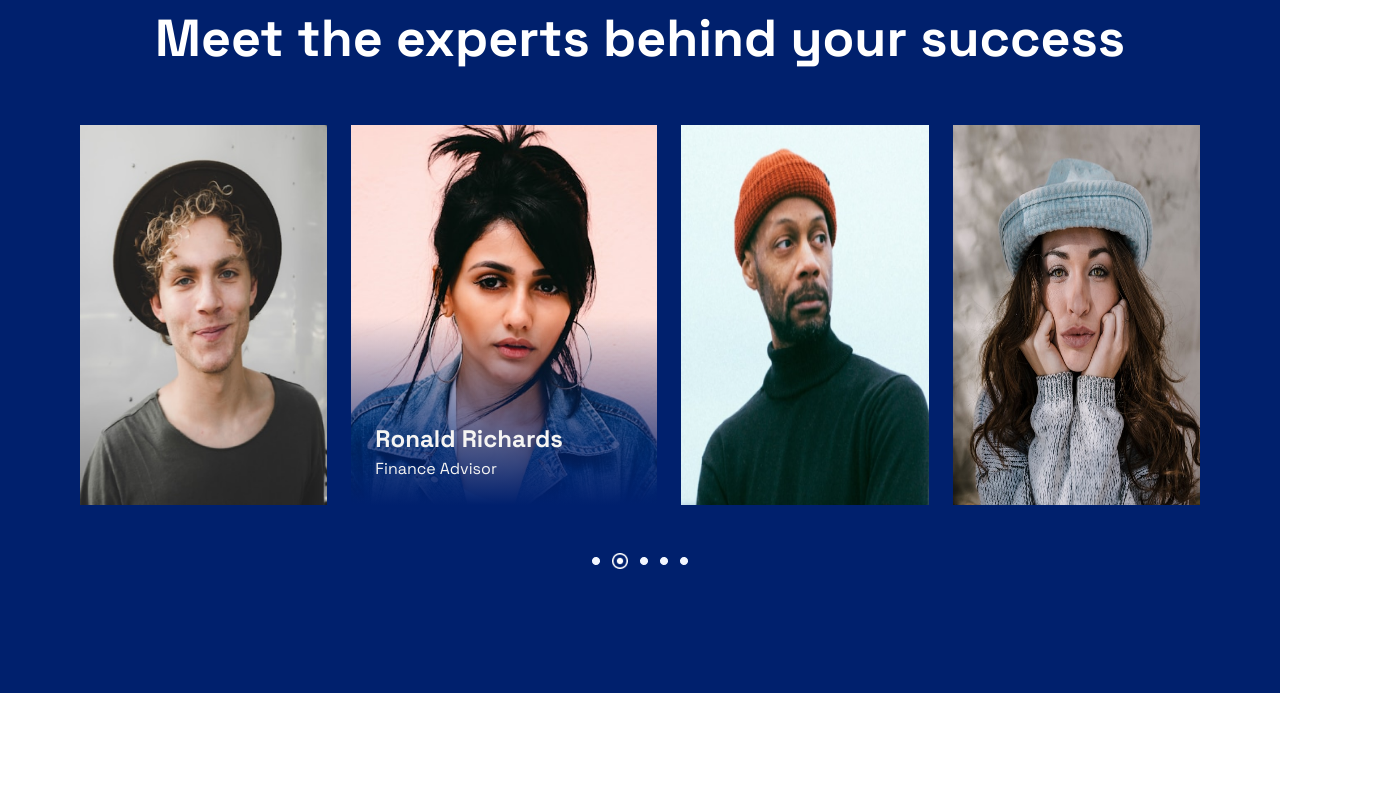
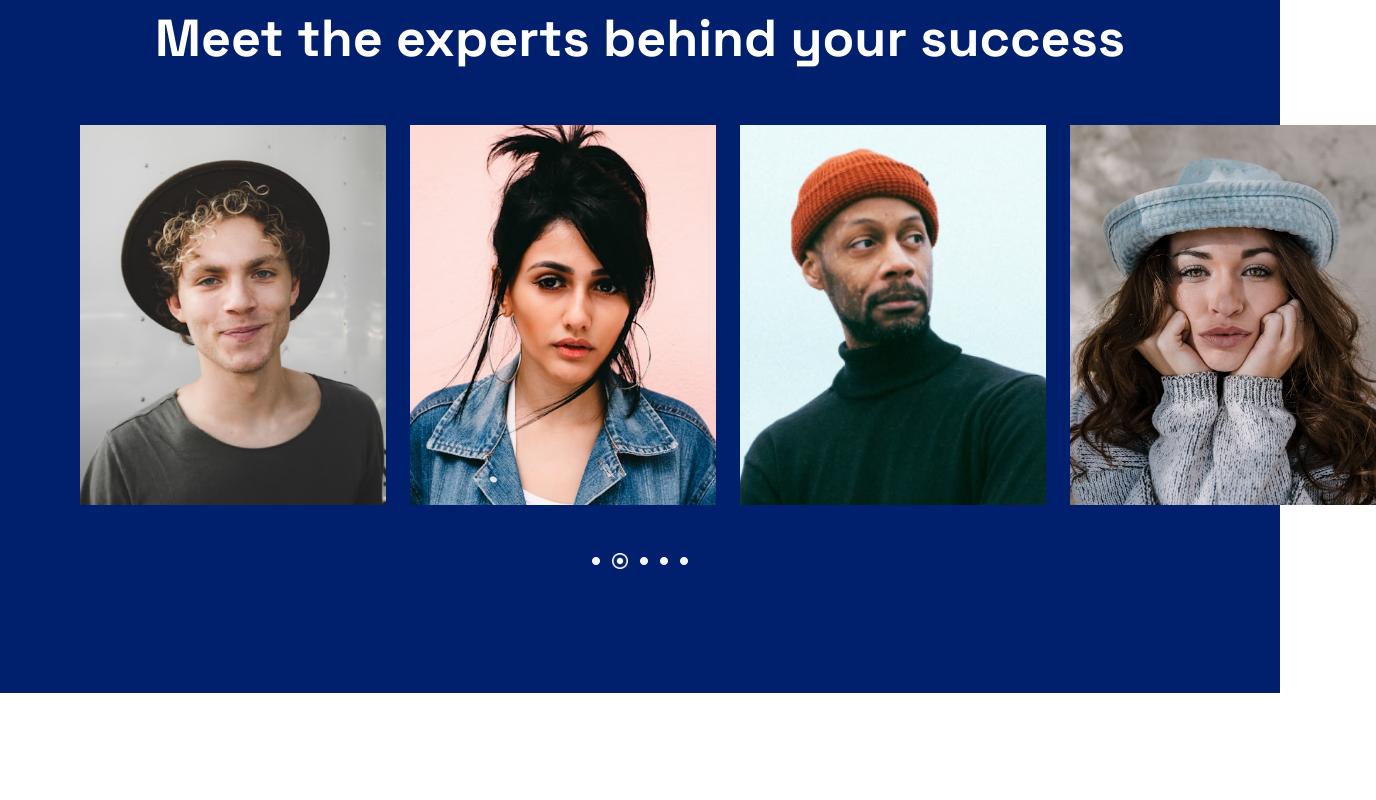
Before and after one commit to HunterMahmud/Softronixs-task, a React (Vite) app: page / in a window 1280 px wide. Shown: the part 5440-6240 px from the top of the page, 1376 px wide, since content can reach past the window. Built offline with nearby package versions, Linux system fonts and the light colour scheme.

Commit message:
Team: hover effect added

```diff
--- a/src/components/Team.jsx
+++ b/src/components/Team.jsx
@@ -7,13 +7,30 @@ const Team = () => {
                 <div className='flex justify-center items-center'>
                     <h1 className='text-center text-[30px] lg:text-[52px] text-white font-bold'>Meet the experts behind your success</h1>
                 </div>
-                {/* image */}
+
+                {/* image of team */}
                 <div className='flex items-center justify-between gap-6'>
-                    <div className='w-[306px] h-[380px] hidden lg:block'>
-                        <img className='w-[306px] h-[380px]' src="/team1.png" alt="" />
+                    <div className="w-[306px] h-[380px] hidden lg:block">
+                        <div className="relative w-[306px] h-[380px] group">
+                            {/* Image */}
+                            <img
+                                className="w-full h-full object-cover"
+                                src="/team1.png"
+                                alt="Team Member"
+                            />
+
+                            {/* Custom Gradient Overlay */}
+                            <div className="absolute inset-0 opacity-0 group-hover:opacity-100 transition-opacity duration-500 ease-in-out before:absolute before:inset-0 before:bg-[linear-gradient(180deg,rgba(0,32,109,0)_50.47%,#00206D_100%)] before:z-10"></div>
+
+                            {/* Text Overlay */}
+                            <div className="absolute inset-0 flex flex-col ml-6 justify-end pb-6 text-white opacity-0 group-hover:opacity-100 transition-opacity duration-500 ease-in-out z-20">
+                                <h5 className="text-[24px] text-[#F6F5F3] font-bold">Ronald Richards</h5>
+                                <p className="text-[#F6F5F3]">Finance Advisor</p>
+                            </div>
+                        </div>
                     </div>
-                    <div className='w-[306px] h-[380px] mx-auto lg:mx-0'>
-                        <div className="relative w-[306px] h-[380px]">
+                    <div className="w-[306px] h-[380px] mx-auto lg:mx-0">
+                        <div className="relative w-[306px] h-[380px] group">
                             {/* Image */}
                             <img
                                 className="w-full h-full object-cover"
@@ -22,24 +39,52 @@ const Team = () => {
                             />
 
                             {/* Custom Gradient Overlay */}
-                            <div className="absolute inset-0 before:absolute before:inset-0 before:bg-[linear-gradient(180deg,rgba(0,32,109,0)_50.47%,#00206D_100%)] before:z-10"></div>
+                            <div className="absolute inset-0 opacity-0 group-hover:opacity-100 transition-opacity duration-500 ease-in-out before:absolute before:inset-0 before:bg-[linear-gradient(180deg,rgba(0,32,109,0)_50.47%,#00206D_100%)] before:z-10"></div>
 
                             {/* Text Overlay */}
-                            <div className="absolute inset-0 flex flex-col ml-6 justify-end pb-6 text-white z-20">
+                            <div className="absolute inset-0 flex flex-col ml-6 justify-end pb-6 text-white opacity-0 group-hover:opacity-100 transition-opacity duration-500 ease-in-out z-20">
                                 <h5 className="text-[24px] text-[#F6F5F3] font-bold">Ronald Richards</h5>
                                 <p className="text-[#F6F5F3]">Finance Advisor</p>
                             </div>
                         </div>
-
-
-                    </div>
-                    <div className='w-[306px] h-[380px]  hidden lg:block'>
-                        <img className='w-[306px] h-[380px]' src="/team3.png" alt="" />
-                    </div>
-                    <div className='w-[306px] h-[380px] hidden xl:block'>
-                        <img className='w-[306px] h-[380px]' src="/team4.jpeg" alt="" />
                     </div>
 
+                    <div className="w-[306px] h-[380px] hidden lg:block">
+                        <div className="relative w-[306px] h-[380px] group">
+                            {/* Image */}
+                            <img
+                                className="w-full h-full object-cover"
+                                src="/team3.png"
+                                alt="Team Member"
+                            />
+                            {/* Custom Gradient Overlay */}
+                            <div className="absolute inset-0 opacity-0 group-hover:opacity-100 transition-opacity duration-300 before:absolute before:inset-0 before:bg-[linear-gradient(180deg,rgba(0,32,109,0)_50.47%,#00206D_100%)] before:z-10"></div>
+
+                            {/* Text Overlay */}
+                            <div className="absolute inset-0 flex flex-col ml-6 justify-end pb-6 text-white opacity-0 group-hover:opacity-100 transition-opacity duration-300 z-20">
+                                <h5 className="text-[24px] text-[#F6F5F3] font-bold">Ronald Richards</h5>
+                                <p className="text-[#F6F5F3]">Finance Advisor</p>
+                            </div>
+                        </div>
+                    </div>
+                    <div className="w-[306px] h-[380px] hidden xl:block">
+                        <div className="relative w-[306px] h-[380px] group">
+                            {/* Image */}
+                            <img
+                                className="w-full h-full object-cover"
+                                src="/team4.jpeg"
+                                alt="Team Member"
+                            />
+                            {/* Custom Gradient Overlay */}
+                            <div className="absolute inset-0 opacity-0 group-hover:opacity-100 transition-opacity duration-300 before:absolute before:inset-0 before:bg-[linear-gradient(180deg,rgba(0,32,109,0)_50.47%,#00206D_100%)] before:z-10"></div>
+
+                            {/* Text Overlay */}
+                            <div className="absolute inset-0 flex flex-col ml-6 justify-end pb-6 text-white opacity-0 group-hover:opacity-100 transition-opacity duration-300 z-20">
+                                <h5 className="text-[24px] text-[#F6F5F3] font-bold">Ronald Richards</h5>
+                                <p className="text-[#F6F5F3]">Finance Advisor</p>
+                            </div>
+                        </div>
+                    </div>
                 </div>
                 <div className='flex justify-center items-center gap-3'>
                     <img className='w-2 h-2' src="/Ellipsewhite.png" alt="" />
```
